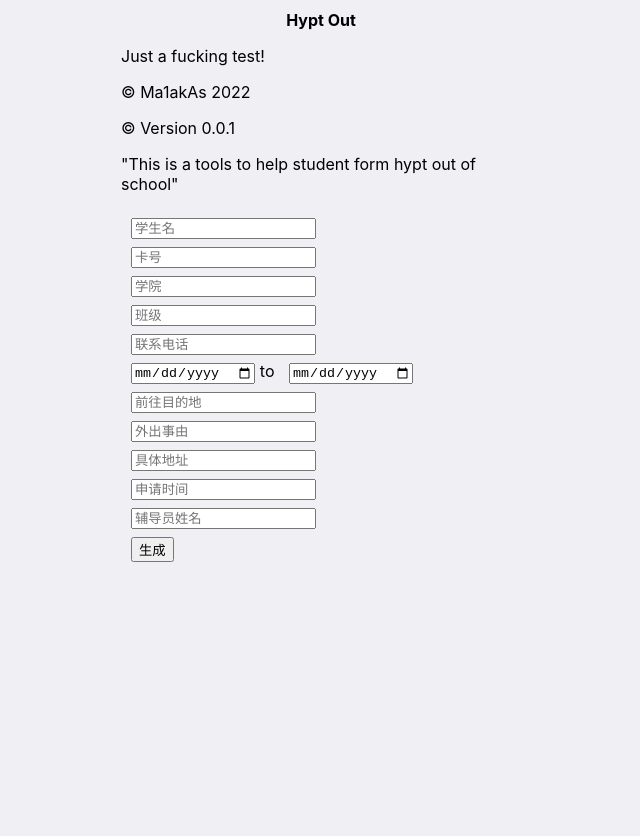
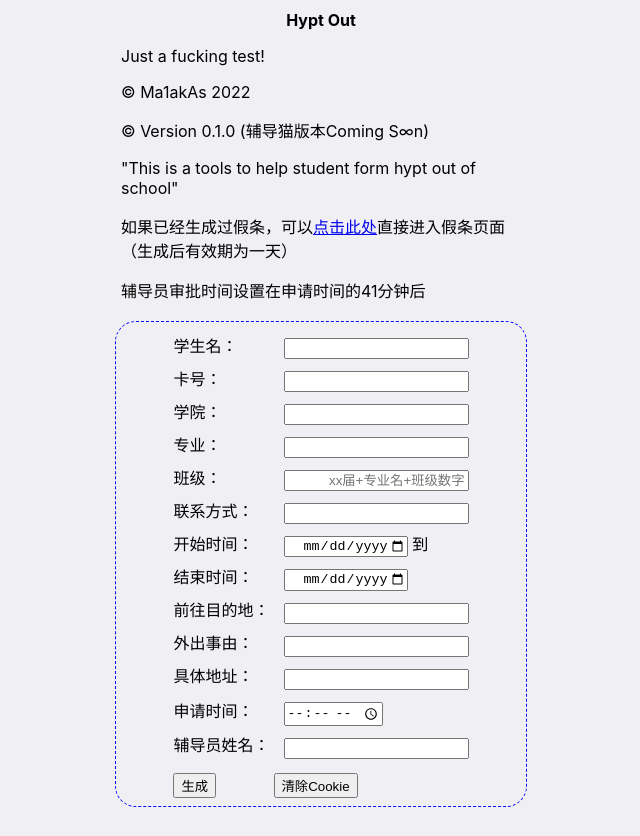
Before and after one commit to Ma1akAs/hyo, a plain HTML site: page index.html in a window 1280 px wide. Shown: the whole page, without its empty margins (319-959 px from the left). Before the commit the page ends 800 px from the top, so only its background shows below. Drawn offline with Linux system fonts and the light colour scheme.

Commit message:
初始代码补充

```diff
--- /dev/null
+++ b/css/index.css
@@ -0,0 +1,37 @@
+body {
+    width: calc(100% - 20px);
+    max-width: 400px;
+    margin: 0 auto;
+    padding: 10px;
+    background: #efeff4;
+    cursor: default;
+    font-family: -apple-system, Arial, sans-serif;
+}
+
+input {
+    margin-top: 8px;
+    margin-left: 10px;
+    text-align: right;
+}
+
+#container {
+    margin: 25px auto;
+    outline: 1px blue dashed;
+    outline-offset: 5px;
+    border-radius: 15px;
+    box-shadow: 0 0 0 5px transparent;
+}
+
+#container table {
+    margin: 20px auto;
+}
+
+button {
+    margin-top: 10px;
+}
+
+b {
+    display: flex;
+    justify-content: center;
+    align-items: Center;
+}
--- a/index.html
+++ b/index.html
@@ -6,46 +6,81 @@
     <meta http-equiv="X-UA-Compatible" content="IE=edge">
     <meta name="viewport" content="width=device-width, initial-scale=1.0">
     <title>信息填写页</title>
-    <style>
-        body {
-            width: calc(100% - 20px);
-            max-width: 400px;
-            margin: 0 auto;
-            padding: 10px;
-            background: #efeff4;
-            cursor: default;
-            font-family: -apple-system, Arial, sans-serif;
-        }
-
-        input {
-            margin-top: 8px;
-            margin-left: 10px;
-        }
-    </style>
+    <link rel="stylesheet" href="./css/index.css">
     <script type="text/javascript" src="./js/index.js"></script>
+    <script type="text/javascript" src="./js/jquery.min.js"></script>
 </head>
 
 <body>
     <div>
-        <b style="display: flex;justify-content:center;align-items:Center;">Hypt Out</b>
+        <b>Hypt Out</b>
         <p>Just a fucking test!</p>
         <p>© Ma1akAs 2022</p>
-        <p>© Version 0.0.1</p>
+        <p>© Version 0.1.0 (辅导猫版本Coming S∞n)</p>
         <p>"This is a tools to help student form hypt out of school"</p>
-        <input type="text" id="stuName" placeholder="学生名"><br>
-        <input type="text" id="stuId" placeholder="卡号"><br>
-        <input type="text" id="departments" placeholder="学院"><br>
-        <input type="text" id="class" placeholder="班级"><br>
-        <input type="text" id="phone" placeholder="联系电话"><br>
-        <input type="Date" id="outTime1" placeholder="外出开始时间选择">
-        <p style="margin: 0;padding: 0;display:inline">to</p>
-        <input type="Date" id="outTime2" placeholder="外出结束时间选择"><br>
-        <input type="text" id="location" placeholder="前往目的地"><br>
-        <input type="text" id="outReason" placeholder="外出事由"><br>
-        <input type="text" id="locationDetail" placeholder="具体地址"><br>
-        <input type="text" id="applyTime" placeholder="申请时间"><br>
-        <input type="text" id="teacherName" placeholder="辅导员姓名"><br>
-        <button onclick="login()" style="margin-top: 8px;margin-left: 10px;">生成</button>
+        <p>如果已经生成过假条，可以<a href="#" onclick="checkCookie();">点击此处</a>直接进入假条页面（生成后有效期为一天）</p>
+        <p>辅导员审批时间设置在申请时间的41分钟后</p>
+        <div id="container">
+            <table>
+                <tr>
+                    <td>学生名：</td>
+                    <td><input type="text" id="stuName"></td>
+                </tr>
+                <tr>
+                    <td>卡号：</td>
+                    <td><input type="text" id="stuId"></td>
+                </tr>
+                <tr>
+                    <td>学院：</td>
+                    <td><input type="text" id="departments"></td>
+                </tr>
+                <tr>
+                    <td>专业：</td>
+                    <td><input type="text" id="major"></td>
+                </tr>
+                <tr>
+                    <td>班级：</td>
+                    <td><input type="text" id="class" placeholder="xx届+专业名+班级数字"></td>
+                </tr>
+                <tr>
+                    <td>联系方式：</td>
+                    <td><input type="text" id="phone"></td>
+                </tr>
+                <tr>
+                    <td>开始时间：</td>
+                    <td><input type="Date" id="outTime1"> 到</td>
+                </tr>
+                <tr>
+                    <td>结束时间：</td>
+                    <td><input type="Date" id="outTime2"></td>
+                </tr>
+                <tr>
+                    <td>前往目的地：</td>
+                    <td><input type="text" id="location"></td>
+                </tr>
+                <tr>
+                    <td>外出事由：</td>
+                    <td><input type="text" id="outReason"></td>
+                </tr>
+                <tr>
+                    <td>具体地址：</td>
+                    <td><input type="text" id="locationDetail"></td>
+                </tr>
+                <tr>
+                    <td>申请时间：</td>
+                    <td><input type="time" id="applyTime"></td>
+                </tr>
+                <tr>
+                    <td>辅导员姓名：</td>
+                    <td><input type="text" id="teacherName"></td>
+                </tr>
+                <tr>
+                    <td><button onclick="login()">生成</button></td>
+                    <td><button onclick="delAllCookie()">清除Cookie</button></td>
+                </tr>
+            </table>
+
+        </div>
 
 
 
--- a/js/index.js
+++ b/js/index.js
@@ -13,12 +13,17 @@ function setCookie(name, value, daysToLive) {
 var delCookie = function(name) {
     setCookie(name, ' ', -1);
 };
+
 //传递cookie
-
 function login() {
+    var Val = $("#container > table > tbody > tr > td > input").val();
+    if (Val == null || Val == "" || Val == undefined) {
+        alert("请填写所有信息！");
+    } else {
         var stuName = document.getElementById("stuName").value
         var stuId = document.getElementById("stuId").value;
         var departments = document.getElementById("departments").value;
+        var major = document.getElementById("major").value;
         var stuClass = document.getElementById("class").value;
         var phone = document.getElementById("phone").value;
         var outTime1 = document.getElementById("outTime1").value;
@@ -30,19 +35,74 @@ function login() {
         var teacherName = document.getElementById("teacherName").value;
         setCookie('stuName', stuName, 1);
         setCookie('stuId', stuId, 1);
-    setCookie('departments', departments, 0);
-    setCookie('stuClass', stuClass, 0);
-    setCookie('phone', phone, 0);
-    setCookie('outTime1', outTime1, 0);
-    setCookie('outTime2', outTime2, 0);
-    setCookie('Location', Location, 0);
-    setCookie('outReason', outReason, 0);
-    setCookie('locationDetail', locationDetail, 0);
-    setCookie('applyTime', applyTime, 0);
-    setCookie('teacherName', teacherName, 0);
-    location.href = 'index.html';
+        setCookie('departments', departments, 1);
+        setCookie('major', major, 1);
+        setCookie('stuClass', stuClass, 1);
+        setCookie('phone', phone, 1);
+        setCookie('outTime1', outTime1, 1);
+        setCookie('outTime2', outTime2, 1);
+        setCookie('Location', Location, 1);
+        setCookie('outReason', outReason, 1);
+        setCookie('locationDetail', locationDetail, 1);
+        setCookie('applyTime', applyTime, 1);
+        setCookie('teacherName', teacherName, 1);
+        setCookie('cookieState', 1, 1);
+        location.href = 'info.html';
+    }
+
 }
 
 function deletecookie() {
     delCookie('userName', ' ', -1);
 }
+
+//获取cookie
+function getCookie(name) {
+    // 拆分 cookie 字符串
+    var cookieArr = document.cookie.split(";");
+
+    // 循环遍历数组元素
+    for (var i = 0; i < cookieArr.length; i++) {
+        var cookiePair = cookieArr[i].split("=");
+
+        /* 删除 cookie 名称开头的空白并将其与给定字符串进行比较 */
+        if (name == cookiePair[0].trim()) {
+            // 解码cookie值并返回
+            return decodeURIComponent(cookiePair[1]);
+        }
+    }
+    // 如果未找到，则返回null
+    return null;
+}
+
+//获取状态码cookie
+function checkCookie() {
+    if (getCookie("cookieState") != "1") {
+        alert("Cookie不存在,请填写下列表单进入！");
+    } else {
+        nextPage();
+    }
+}
+
+function nextPage() {
+    return location.href = 'info.html';
+}
+
+function delAllCookie() {
+    delCookie('stuId');
+    delCookie('stuName');
+    delCookie('departments');
+    delCookie('major');
+    delCookie('stuClass');
+    delCookie('phone');
+    delCookie('outTime1');
+    delCookie('outTime2');
+    delCookie('Location');
+    delCookie('outReason');
+    delCookie('locationDetail');
+    delCookie('applyTime');
+    delCookie('teacherName');
+    delCookie('cookieState');
+    alert("清除成功");
+    location.reload();
+}
```
Also changed, not shown: info.html (+11 -11 lines), js/info.js (+57 -0 lines), 1 other file. Lines whose indentation alone changed are shown as unchanged.
